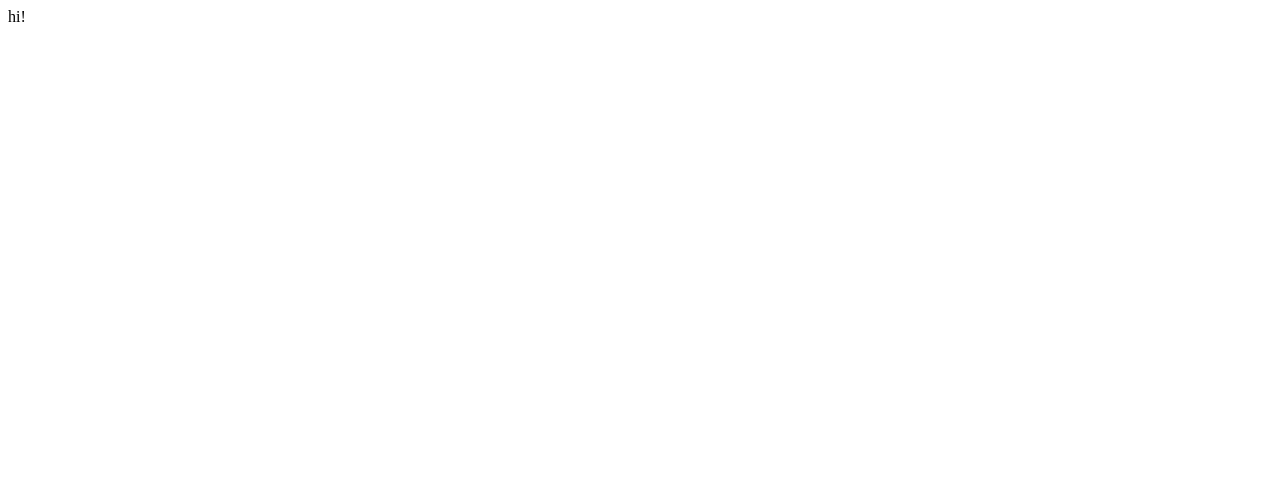
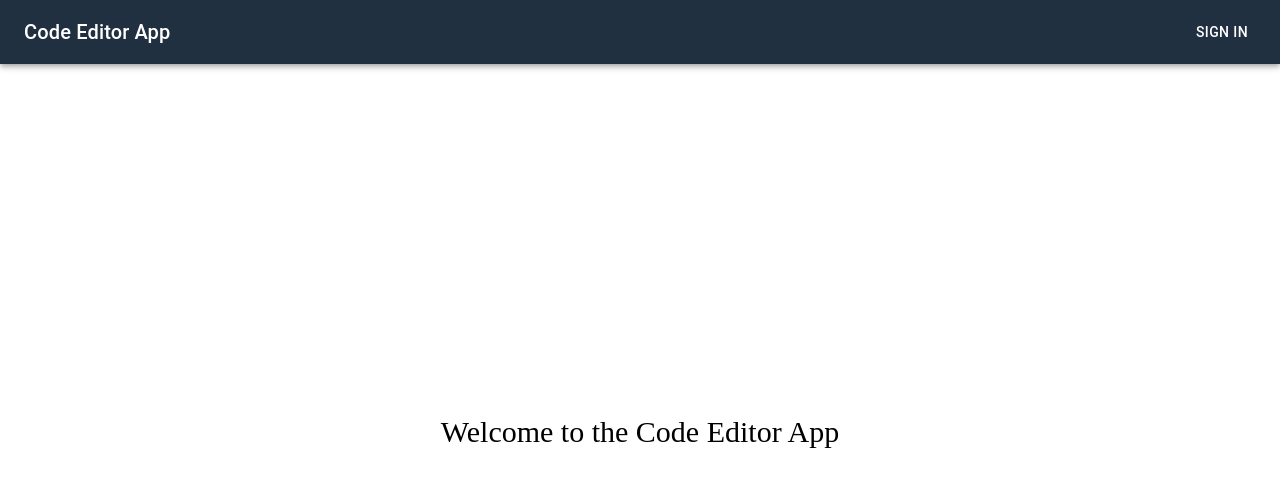
Before and after one commit to yenilikci/Aurora, a React (Vite) app: page / in a window 1280 px wide. Shown: the top 486 px of the page. Built offline with nearby package versions, Linux system fonts and the light colour scheme.

Commit message:
add home page

```diff
--- a/src/App.tsx
+++ b/src/App.tsx
@@ -1,16 +1,13 @@
-import React, { useEffect } from 'react';
-import config from './config/index';
+import { Suspense } from 'react';
 import { BrowserRouter as Router } from 'react-router-dom';
 import AuthProvider from '@/auth/providers/AuthProvider';
 import CustomThemeProviders from '@/theme/providers/CustomThemeProviders';
 import Routes from '@/routes/Routes';
+import Loading from '@/components/common/Loading/Loading';
 
 export default function App() {
-  useEffect(() => {
-    console.log(config);
-  }, []);
-
   return (
+    <Suspense fallback={<Loading />}>
       <Router>
         <AuthProvider>
           <CustomThemeProviders>
@@ -18,5 +15,6 @@ export default function App() {
           </CustomThemeProviders>
         </AuthProvider>
       </Router>
+    </Suspense>
   );
 }
--- a/src/components/common/Header/CodeEditorButton/CodeEditorButton.tsx
+++ b/src/components/common/Header/CodeEditorButton/CodeEditorButton.tsx
@@ -2,7 +2,7 @@ import { useAuth0 } from '@auth0/auth0-react';
 import { Button } from '@mui/material';
 import { styled } from '@mui/material/styles';
 import { useNavigate } from 'react-router-dom';
-import paths from 'routes/paths';
+import paths from '@/routes/paths';
 
 const CodeEditorSyledButton = styled(Button)(({ theme }) => ({
   color: theme.commonColors.white,
--- a/src/components/common/Header/Header.tsx
+++ b/src/components/common/Header/Header.tsx
@@ -2,10 +2,10 @@ import { useAuth0 } from '@auth0/auth0-react';
 import { AppBar, Toolbar, Typography } from '@mui/material';
 import { styled } from '@mui/material/styles';
 import { Link } from 'react-router-dom';
-import paths from 'routes/paths';
 import CodeEditorButton from './CodeEditorButton/CodeEditorButton';
 import SignInButton from './SignInButton/SignInButton';
 import SignOutButton from './SignOutButton/SignOutButton';
+import paths from '@/routes/paths';
 
 const StyledLink = styled(Link)(({ theme }) => ({
   textDecoration: 'none',
@@ -19,7 +19,7 @@ const Header = () => {
     <AppBar position="relative">
       <Toolbar>
         <Typography variant="h6" sx={{ flex: 1 }}>
-          <StyledLink to={paths.home}>Code Editor App</StyledLink>
+          <StyledLink to={paths.codeEditor}>Code Editor App</StyledLink>
         </Typography>
         {isAuthenticated ? <AuthenticatedButtons /> : <UnauthenticatedButtons />}
       </Toolbar>
--- a/src/components/common/Header/SignInButton/SignInButton.tsx
+++ b/src/components/common/Header/SignInButton/SignInButton.tsx
@@ -1,7 +1,7 @@
 import { useAuth0 } from '@auth0/auth0-react';
 import { Button } from '@mui/material';
 import { styled } from '@mui/material/styles';
-import paths from 'routes/paths';
+import paths from '@/routes/paths';
 
 const SignInStyledButton = styled(Button)(({ theme }) => ({
   color: theme.commonColors.white,
--- a/src/components/common/Header/SignOutButton/SignOutButton.tsx
+++ b/src/components/common/Header/SignOutButton/SignOutButton.tsx
@@ -1,7 +1,6 @@
 import { useAuth0 } from '@auth0/auth0-react';
 import { Button } from '@mui/material';
 import { styled } from '@mui/material/styles';
-import paths from 'routes/paths';
 
 const SignOutStyledButton = styled(Button)(({ theme }) => ({
   color: theme.commonColors.white,
--- a/src/index.css
+++ b/src/index.css
@@ -1,70 +1,6 @@
-:root {
-  font-family: Inter, Avenir, Helvetica, Arial, sans-serif;
-  font-size: 16px;
-  line-height: 24px;
-  font-weight: 400;
-
-  color-scheme: light dark;
-  color: rgba(255, 255, 255, 0.87);
-  background-color: #242424;
-
-  font-synthesis: none;
-  text-rendering: optimizeLegibility;
-  -webkit-font-smoothing: antialiased;
-  -moz-osx-font-smoothing: grayscale;
-  -webkit-text-size-adjust: 100%;
+html, body, #root {
+  height: 100%;
+  margin: 0;
+  padding: 0;
+  box-sizing: border-box;
 }
-
-a {
-  font-weight: 500;
-  color: #646cff;
-  text-decoration: inherit;
-}
-a:hover {
-  color: #535bf2;
-}
-
-body {
-  margin: 0;
-  display: flex;
-  place-items: center;
-  min-width: 320px;
-  min-height: 100vh;
-}
-
-h1 {
-  font-size: 3.2em;
-  line-height: 1.1;
-}
-
-button {
-  border-radius: 8px;
-  border: 1px solid transparent;
-  padding: 0.6em 1.2em;
-  font-size: 1em;
-  font-weight: 500;
-  font-family: inherit;
-  background-color: #1a1a1a;
-  cursor: pointer;
-  transition: border-color 0.25s;
-}
-button:hover {
-  border-color: #646cff;
-}
-button:focus,
-button:focus-visible {
-  outline: 4px auto -webkit-focus-ring-color;
-}
-
-@media (prefers-color-scheme: light) {
-  :root {
-    color: #213547;
-    background-color: #ffffff;
-  }
-  a:hover {
-    color: #747bff;
-  }
-  button {
-    background-color: #f9f9f9;
-  }
-}
--- /dev/null
+++ b/src/pages/Home/Home.tsx
@@ -0,0 +1,29 @@
+import Layout from '@/layout/Layout';
+import { styled } from '@mui/system';
+
+const HomeContainer = styled('div')(({ theme }) => ({
+  display: 'flex',
+  flexDirection: 'column',
+  height: '100%',
+  justifyContent: 'center',
+  alignItems: 'center',
+  backgroundColor: theme.background,
+}));
+
+const WelcomeMessage = styled('div')(({ theme }) => ({
+  padding: '15px',
+  fontSize: '30px',
+  color: theme.font,
+}));
+
+const Home = () => {
+  return (
+    <Layout>
+      <HomeContainer>
+        <WelcomeMessage>Welcome to the Code Editor App</WelcomeMessage>
+      </HomeContainer>
+    </Layout>
+  );
+};
+
+export default Home;
--- a/src/routes/ProtectedRoute/ProtectedRoute.tsx
+++ b/src/routes/ProtectedRoute/ProtectedRoute.tsx
@@ -1,7 +1,7 @@
 import React, { FC } from 'react';
 import { Route } from 'react-router-dom';
 import { withAuthenticationRequired } from '@auth0/auth0-react';
-import Loading from 'components/common/Loading/Loading';
+import Loading from '@/components/common/Loading/Loading';
 
 type ProtectedRouteProps = {
   component: FC;
--- a/src/routes/Routes.tsx
+++ b/src/routes/Routes.tsx
@@ -1,13 +1,13 @@
+import React from 'react';
 import { Route, Routes } from 'react-router-dom';
 import paths from './paths';
 
-const Test = () => <div>hi!</div>;
+const Home = React.lazy(() => import('@/pages/Home/Home'));
 
 const Routers = () => {
   return (
     <Routes>
-      <Route path={paths.home} element={<Test />} />
-      <Route path={paths.codeEditor} element={<Test />} />
+      <Route path={paths.home} element={<Home />} />
     </Routes>
   );
 };
```
Also changed, not shown: src/main.tsx (+4 -7 lines). Lines whose indentation alone changed are shown as unchanged.
